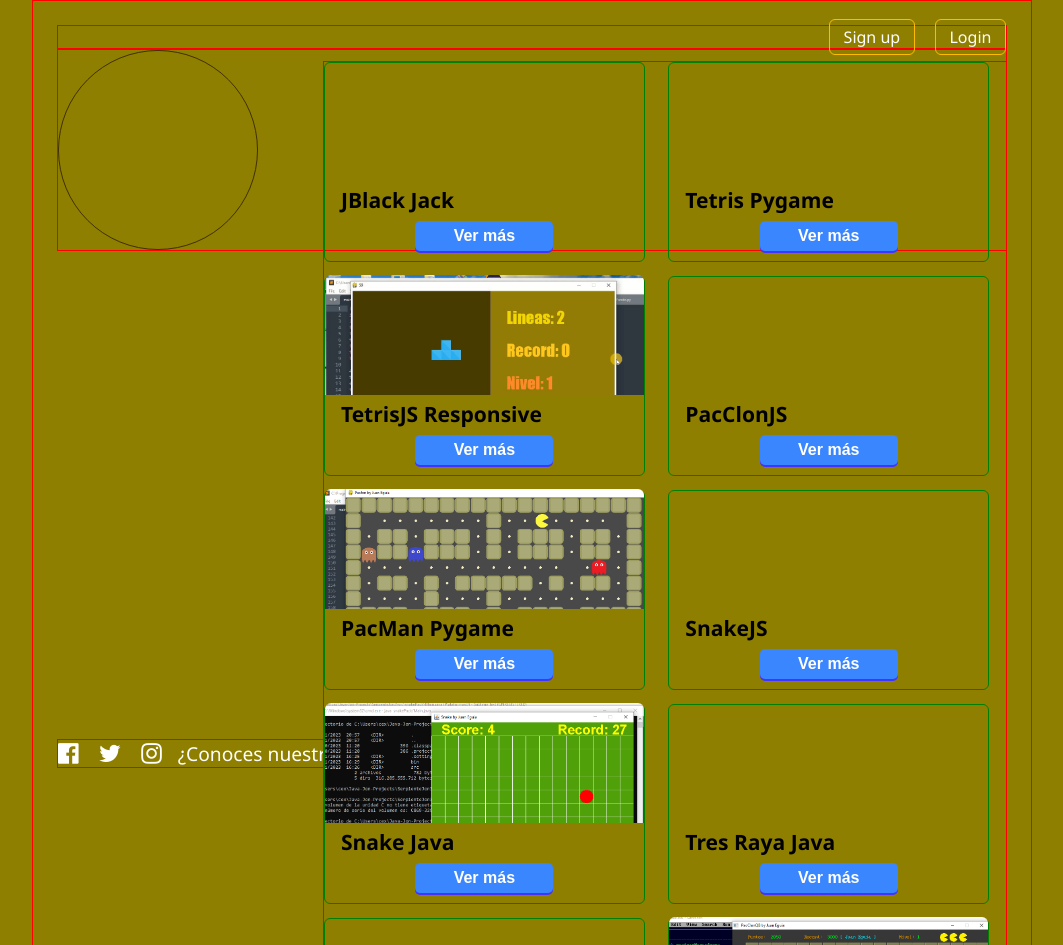
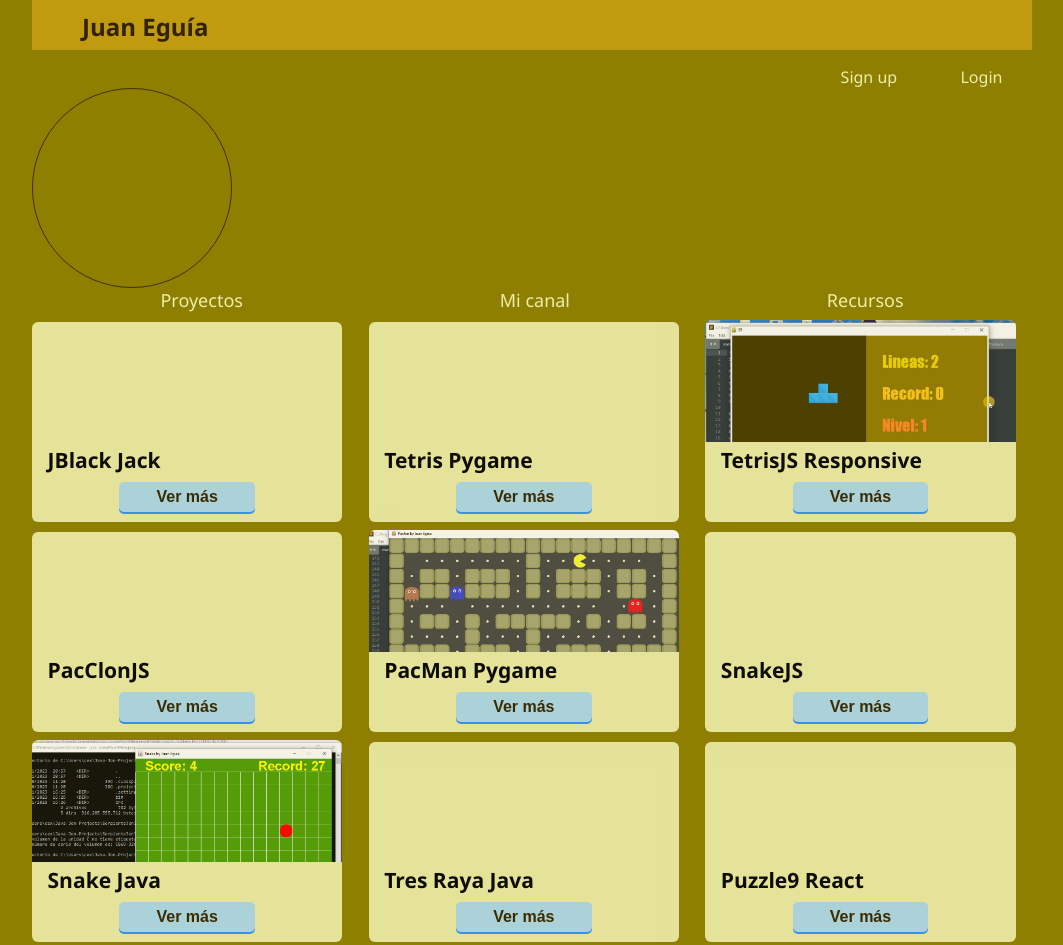
Before and after one commit to juan1639/juaneguia, a plain HTML site: page index.html in a window 1280 px wide. Shown: the top 945 px of the page, without its empty margins (108-1171 px from the left). Drawn offline with Linux system fonts and the light colour scheme.

Commit message:
agregados estilos a tarjetas

```diff
--- a/index.html
+++ b/index.html
@@ -13,6 +13,9 @@
 
 <body>
   <main class="main">
+    <section class="navbar">
+      <h1>Juan Eguía</h1>
+    </section>
 
     <section class="contenedor__signup-login">
       <div class="signup__login">
@@ -25,6 +28,15 @@
 
     <section class="contenedor__fotoJuan">
       <div class="imagen__fotoJuan"></div>
+      <div class="info__Juan"></div>
+    </section>
+
+    <section class="navbar__proyectos">
+      <ul class="ul__navbar__proyectos">
+        <li><a href="#">Proyectos</a></li>
+        <li><a href="#">Mi canal</a></li>
+        <li><a href="#">Recursos</a></li>
+      </ul>
     </section>
 
     <section class="contenedor__proyectos">
@@ -36,15 +48,13 @@
 
     </section>
 
-    <section class="bottom">
-      <div class="social">
-        <ul>
-          <li><a href=""><i class="fa fa-facebook-official" aria-hidden="true"></i></a></li>
-          <li><a href=""><i class="fa fa-twitter" aria-hidden="true"></i></a></li>
-          <li><a href=""><i class="fa fa-instagram" aria-hidden="true"></i></a></li>
-        </ul>
-      </div>
-      <a href="#"><p>¿Conoces nuestra newsletter?</p></a>
+    <section class="social">
+      <ul class="lista__redesSociales">
+        <li><a href=""><i class="fa fa-facebook-official" aria-hidden="true"></i></a></li>
+        <li><a href=""><i class="fa fa-twitter" aria-hidden="true"></i></a></li>
+        <li><a href=""><i class="fa fa-instagram" aria-hidden="true"></i></a></li>
+        <li><a href=""><i class="fa fa-youtube" aria-hidden="true"></i></a></li>
+      </ul>
     </section>
   </main>
 </body>
--- a/style.css
+++ b/style.css
@@ -1,3 +1,19 @@
+:root {
+  --degradado1: #8F7F00;
+  --degradado2: #9F8F00;
+  --color1: #C19B0F;
+  --color2: #E8D33F;
+  --color3: #EDFF7A;
+  --color4: #D2FF96;
+  --color5: #B7F0AD;
+  --color6: #EEA;
+  --color7: rgb(255, 217, 0);
+  --color8: #111;
+  --color9: #320;
+  --color10: #addbf0;
+  --color11: #3b2eeb;
+}
+
 * {
   margin: 0;
   padding: 0;
@@ -19,13 +35,14 @@ body {
 }
 
 p {
-  color: #fff;
-  font-size: 1.2rem;
+  color: var(--color6);
+  font-size: 18px;
 }
 
 a {
-  color: white;
+  color: var(--color6);
   text-decoration: none;
+  cursor: pointer;
 }
 
 ul li {
@@ -34,18 +51,27 @@ ul li {
 }
 
 .main {
-  border: 1px solid red;
+  /* border: 1px solid red; */
   max-width: 1000px;
   width: 100%;
   height: inherit;
-  padding: 1.5em;
+  /* padding: 1.5em; */
   display: block;
   flex-direction: column;
   justify-content: center;
 }
 
+.navbar {
+  /* border: 1px solid var(--color1); */
+  width: inherit;
+  height: 50px;
+  color: var(--color9);
+  background-color: var(--color1);
+  padding: 1% 9% 2% 5%;
+}
+
 .contenedor__signup-login {
-  border: 1px solid red;
+  /* border: 1px solid red; */
   width: inherit;
   height: fit-content;
   display: flex;
@@ -53,26 +79,45 @@ ul li {
 }
 
 .signup__login li {
-  margin-left: 1em;
+  margin: 1em 1em 0 1em;
 }
 
 .signup__login li a {
+  /* border: 1px solid rgb(255, 187, 0); */
+  border: none;
   padding: .35em .85em;
   background-color: transparent;
-  border: 1px solid rgb(255, 187, 0);
   border-radius: 6px;
   transition: 300ms;
 }
 
 .signup__login li a:hover {
-  background-color: white;
-  color: black;
+  background-color: var(--color7);
+  color: var(--color8);
+}
+
+.navbar__proyectos {
+  width: inherit;
+  height: fit-content;
+  font-size: 18px;
+}
+
+.ul__navbar__proyectos {
+  width: inherit;
+  height: inherit;
+  display: inline-flex;
+  justify-content: space-around;
+}
+
+.ul__navbar__proyectos a:hover {
+  text-decoration: underline;
+  color: var(--color11);
 }
 
 .contenedor__fotoJuan {
-  border: 1px solid red;
-  z-index: 5;
+  /* border: 1px solid red; */
   width: inherit;
+  height: fit-content;
   display: flex;
   justify-content: left;
 }
@@ -89,27 +134,43 @@ ul li {
   overflow: hidden;
 }
 
+.info__Juan {
+  width: 75%;
+  max-width: 75%;
+  min-width: 65%;
+  height: 200px;
+  background-color: green;
+  background-color: transparent;
+}
+
 .contenedor__proyectos {
-  border: 1px solid red;
-  z-index: 10;
-  width: 72%;
+  /* border: 1px solid red; */
+  width: inherit;
   height: fit-content;
-  margin-left: 28%;
-  margin-top: -20%;
+  margin-top: 1%;
+  margin-bottom: 20%;
   display: grid;
-  grid-template-columns: repeat(2, 1fr);
+  grid-template-columns: repeat(3, 1fr);
   gap: 1%;
 }
 
 .tarjeta__proyecto {
-  border: 1px solid green;
+  /* border: 1px solid green; */
   border-radius: 6px;
   width: 95%;
   height: 200px;
+  background-color: var(--color6);
+  opacity: 0.9;
   display: flex;
   flex-direction: column;
   justify-content: center;
   position: relative;
+}
+
+.tarjeta__proyecto:hover {
+  top: -5px;
+  left: -5px;
+  box-shadow: 7px 7px 5px var(--color8);
 }
 
 .contenedor__imagen-tarjeta {
@@ -141,9 +202,9 @@ ul li {
   min-height: 15%;
   font-size: 16px;
   font-weight: bold;
-  color: #fff;
-  background: #3a86ff;
-  box-shadow: 0 2px #4433ff;
+  color: var(--color9);
+  background: var(--color10);
+  box-shadow: 0 2px #3392ff;
   cursor: pointer;
   transition: all 0.3s ease;
   position: relative;
@@ -153,9 +214,10 @@ ul li {
   margin-bottom: 4%;
 }
 
-.boto__ver-tarjeta:hover {
-    box-shadow: 0 3px #4433ff;
-    top: 1px;
+.boton__ver-tarjeta:hover {
+  background: var(--color11);
+  box-shadow: none;
+  top: 1px;
 }
 
 .boton__ver-tarjeta:active {
@@ -256,33 +318,30 @@ ul li {
   border-bottom: 2px solid white;
 } */
 
-.bottom {
-  z-index: -5;
+.social {
+    /* border: 1px solid red; */
+  width: inherit;
+  height: 90px;
   display: flex;
   align-items: center;
-  justify-content: space-between;
+  justify-content: space-around;
+  position: relative;
 }
 
-.bottom {
-  border: 1px solid red;
-  display: flex;
+.lista__redesSociales {
+  width: inherit;
+  height: 100%;
+  font-size: 30px;
+  list-style: none;
+  background-color: var(--color8);
+  display: inline-flex;
   align-items: center;
-  justify-content: space-between;
-  width: 100vw - 2em;
-  margin: auto;
-  position: absolute;
-  bottom: 2em;
+  justify-content: space-around;
 }
 
-.bottom .social ul li {
-  list-style: none;
-  display: inline-block;
-  margin-right: 1em;
-}
-
-.bottom .social ul li a i {
-  color: white;
-  font-size: 1.5em;
+.social .lista__redesSociales a {
+  text-decoration: none;
+  color: var(--color7);
 }
 
 /* -------------------------------------------------
```
